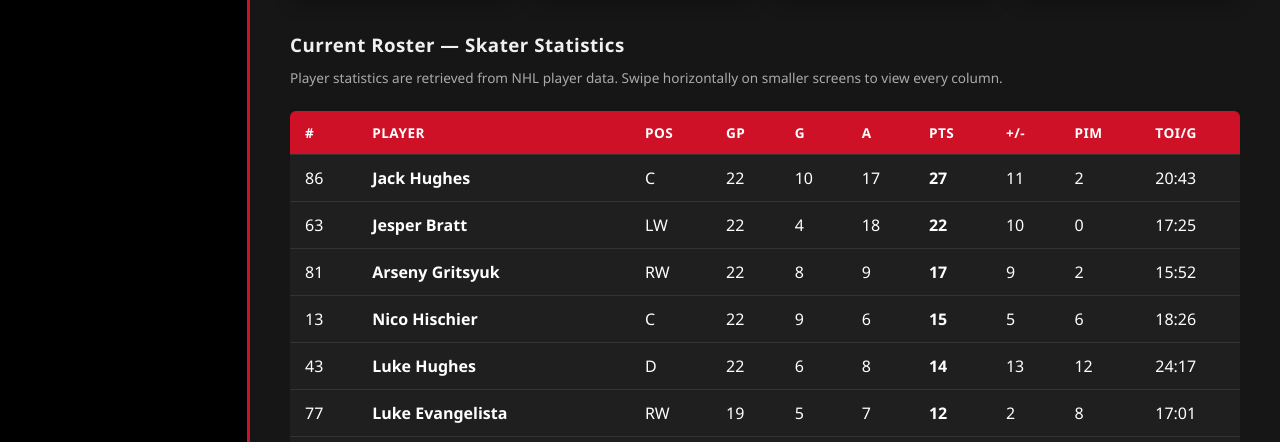
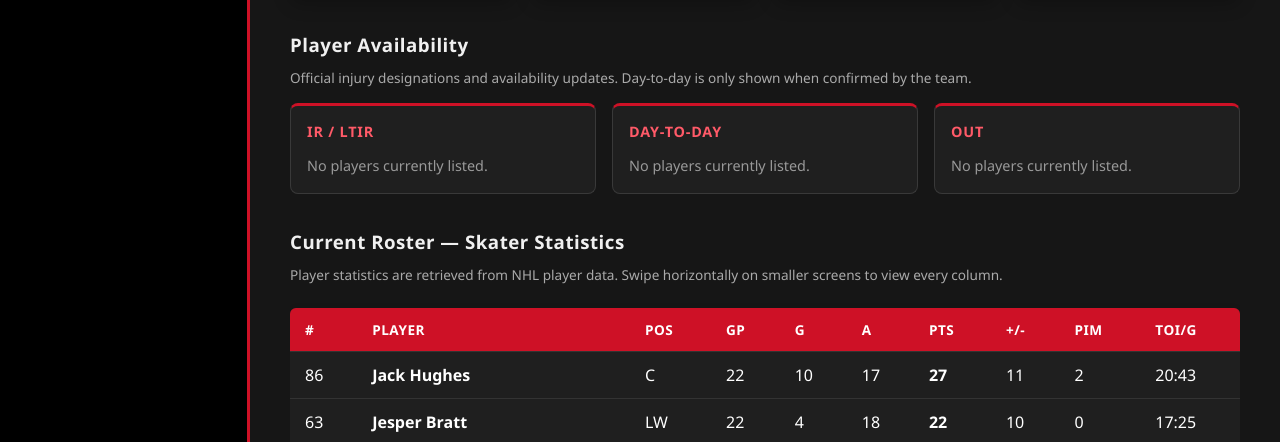
Before and after one commit to daniellemarie622/devils-fan-site, a plain HTML site: page team.html in a window 1280 px wide. Shown: the part 351-793 px from the top of the page. Drawn offline with Linux system fonts and the light colour scheme.

Commit message:
Add player availability section to team roster

```diff
--- a/team.html
+++ b/team.html
@@ -115,6 +115,37 @@
         }
         .stat-card .stat-accent { color: #ff4b5c; }
         #division-rank { color: #ff4b5c; font-size: clamp(2em, 2.7vw, 2.5em); letter-spacing: -1px; }
+        .availability-grid {
+            display: grid;
+            grid-template-columns: repeat(3, minmax(0, 1fr));
+            gap: 16px;
+            margin: 14px 0 28px;
+        }
+        .availability-card {
+            min-width: 0;
+            background: #1f1f1f;
+            border: 1px solid #393939;
+            border-top: 3px solid #ce1126;
+            border-radius: 8px;
+            padding: 16px;
+        }
+        .availability-card h4 {
+            margin: 0 0 13px;
+            color: #ff5a68;
+            text-transform: uppercase;
+            font-size: .9em;
+            letter-spacing: .8px;
+        }
+        .availability-player {
+            padding: 10px 0;
+            border-top: 1px solid #383838;
+        }
+        .availability-player:first-of-type { border-top: 0; padding-top: 0; }
+        .availability-player strong { color: #ffffff; }
+        .availability-player p { margin: 5px 0 0; color: #dddddd; font-size: .9em; }
+        .availability-player .availability-source { color: #999999; font-size: .78em; }
+        .availability-source a { color: #ff929b; }
+        .availability-empty { margin: 0; color: #999999; font-size: .9em; }
         .table-wrapper {
             width: 100%; overflow-x: auto; -webkit-overflow-scrolling: touch;
             border-radius: 6px; margin-bottom: 18px;
@@ -159,6 +190,9 @@
         a:focus-visible { outline: 3px solid #ffffff; outline-offset: 3px; }
         @media (max-width: 900px) {
             .summary-flex { grid-template-columns: repeat(2, minmax(0, 1fr)); }
+        }
+        @media (max-width: 900px) {
+            .availability-grid { grid-template-columns: 1fr; }
         }
         @media (max-width: 768px) {
             body { display: block; }
@@ -225,6 +259,12 @@
         </div>
     </div>
 
+    <h3>Player Availability</h3>
+    <p class="table-hint">Official injury designations and availability updates. Day-to-day is only shown when confirmed by the team.</p>
+    <div id="player-availability" class="availability-grid" aria-live="polite">
+        <div class="empty-state">Loading player availability...</div>
+    </div>
+
     <h3>Current Roster — Skater Statistics</h3>
     <p class="table-hint">Player statistics are retrieved from NHL player data. Swipe horizontally on smaller screens to view every column.</p>
     <div class="table-wrapper" role="region" aria-label="Skater statistics table" tabindex="0">
```
